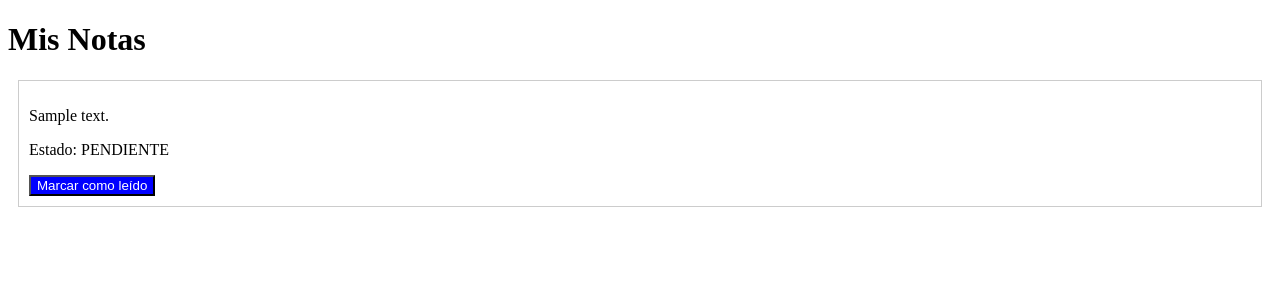
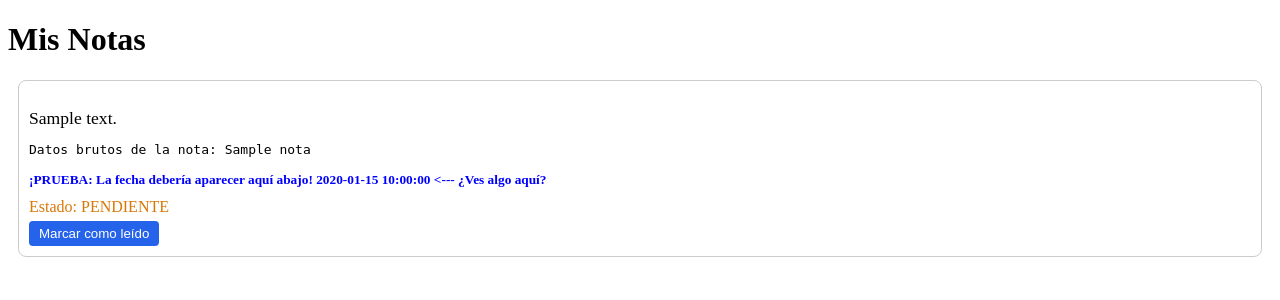
Before and after one commit to DishElectronica/copia-sistemaproyectos, a Flask app: template templates/notas.html in a window 1280 px wide. Shown: the top 300 px of the page. Run offline with Flask 3, Linux system fonts and the light colour scheme; the template is opened without the code that fills it: most values are stand-ins (such as "Sample title", 1, 10 or a date in 2020).

Commit message:
Implementación de lógica de notas, detalle y estructura de base de datos

```diff
--- a/app.py
+++ b/app.py
@@ -23,12 +23,8 @@ app.config['SQLALCHEMY_DATABASE_URI'] = 'sqlite:///sistema_limpio.db'
 app.secret_key = 'una_clave_muy_secreta_y_larga'
 db = SQLAlchemy(app)
 
-from notas_logica import (
-tiene_notas_pendientes,
-guardar_nota_db,
-obtener_notas_db,
-marcar_como_leido
-)
+from notas_logica import tiene_notas_pendientes, guardar_nota_db, obtener_notas_db, marcar_como_leido
+
 from models import Proyecto, NotaProyecto
 
 
@@ -97,8 +93,7 @@ class LinkProyecto(db.Model):
     proyecto_id = db.Column(db.Integer, db.ForeignKey('proyecto.id'), nullable=False)
     nombre_link = db.Column(db.String)
     url = db.Column(db.String(500))
-    # No necesitamos 'cumplido' necesariamente si cada vez que agregas
-    # uno nuevo asumimos que cuenta para el 5% (máximo 3).
+
 
 class ConfiguracionGlobal(db.Model):
     id = db.Column(db.Integer, primary_key=True)
@@ -295,6 +290,8 @@ def actualizar_links_globales():
     config = ConfiguracionGlobal.query.first()
     if not config:
         config = ConfiguracionGlobal()
+
+
         db.session.add(config)
 
 
@@ -572,10 +569,17 @@ def reset():
     borrar_base_de_datos()
     return "Base de datos eliminada. Reinicia el servidor para empezar de cero."
 
+
 @app.route('/notas/<int:proyecto_id>')
 def ver_notas(proyecto_id):
     lista_notas = obtener_notas_db(proyecto_id) # Esta función ya devuelve los diccionarios
+
+    template_path = os.path.join(app.root_path, 'templates', 'notas.html')
+    print(f"--- FLASK ESTÁ BUSCANDO EL HTML AQUÍ: {template_path} ---")
+
     return render_template('notas.html', notas=lista_notas, proyecto_id=proyecto_id)
+
+
 
 @app.route('/marcar-leido/<int:nota_id>')
 def marcar(nota_id):
--- a/database.sql
+++ b/database.sql
@@ -45,3 +45,11 @@ CREATE TABLE IF NOT EXISTS links_proyectos (
     url TEXT,
     FOREIGN KEY (id_proyecto) REFERENCES proyectos(id)
 );
+CREATE TABLE IF NOT EXISTS notas (
+    id INTEGER PRIMARY KEY AUTOINCREMENT,
+    proyecto_id INTEGER,
+    contenido TEXT,
+    leido INTEGER DEFAULT 0,
+    fecha_creacion TIMESTAMP DEFAULT CURRENT_TIMESTAMP,
+    FOREIGN KEY (proyecto_id) REFERENCES proyectos(id)
+);
--- a/notas_logica.py
+++ b/notas_logica.py
@@ -15,10 +15,7 @@ def borrar_base_de_datos():
 
 def obtener_conexion():
     base_dir = os.path.dirname(os.path.abspath(__file__))
-    db_path = os.path.join(base_dir, NOMBRE_DB)
-    db_path = os.path.join(os.path.dirname(os.path.abspath(__file__)), 'sistema_limpio.db')
-
-
+    db_path = os.path.join(base_dir, 'sistema_limpio.db')
     conn = sqlite3.connect(db_path)
 
     # CORRECCIÓN: 'leido' en lugar de 'lceido'
@@ -26,8 +23,14 @@ def obtener_conexion():
                     (id INTEGER PRIMARY KEY AUTOINCREMENT,
                      proyecto_id INTEGER,
                      contenido TEXT,
-                     leido INTEGER DEFAULT 0,
-                     fecha_creacion TIMESTAMP DEFAULT CURRENT_TIMESTAMP)''')
+                     leido INTEGER DEFAULT 0)''')
+
+    try:
+        conn.execute('ALTER TABLE notas ADD COLUMN fecha_creacion TIMESTAMP DEFAULT CURRENT_TIMESTAMP')
+        conn.commit()
+    except sqlite3.OperationalError:
+        pass # La columna ya existe, no hacemos nada
+
     conn.row_factory = sqlite3.Row
     return conn
 
@@ -35,17 +38,19 @@ def guardar_nota_db(proyecto_id, contenido):
     conn = obtener_conexion()
     conn.execute('INSERT INTO notas (proyecto_id, contenido) VALUES (?, ?)', (proyecto_id, contenido))
     conn.commit()
-    conn.close()
+
 
 def obtener_notas_db(proyecto_id):
     conn = obtener_conexion()
-    notas = conn.execute('''
-        SELECT * FROM notas
-        WHERE proyecto_id = ?
-        ORDER BY fecha_creacion DESC
-    ''', (proyecto_id,)).fetchall()
+    cursor = conn.execute('SELECT * FROM notas WHERE proyecto_id = ? ORDER BY fecha_creacion DESC', (proyecto_id,))
 
-    resultado = [dict(n) for n in notas]
+    # Esto es más seguro para obtener los nombres de las columnas
+    columnas = [description[0] for description in cursor.description]
+    notas = cursor.fetchall()
+
+    # Crear lista de diccionarios manualmente
+    resultado = [dict(zip(columnas, fila)) for fila in notas]
+
     conn.close()
     return resultado
 
--- a/templates/detalle.html
+++ b/templates/detalle.html
@@ -22,7 +22,7 @@
     <a href="/">← Volver al Tablero</a>
 
     <div class="card" style="background-color: #eef6ff; padding: 20px; border-radius: 12px; margin-bottom: 20px; border: 1px solid #d1e3ff;">
-    <h3>Recursos Globales</h3>
+    <h3>Consecutivo Documento Maestro</h3>
 
     <form method="POST" action="/actualizar_links_globales">
         <div style="display: flex; gap: 10px; align-items: center; flex-wrap: wrap;">
--- a/templates/notas.html
+++ b/templates/notas.html
@@ -4,17 +4,30 @@
     <h1>Mis Notas</h1>
 
     {% for nota in notas %}
-        <div style="border: 1px solid #ccc; margin: 10px; padding: 10px;">
-            <p>{{ nota.contenido }}</p>
+        <div style="border: 1px solid #ccc; margin: 10px; padding: 10px; border-radius: 8px;">
+            <p style="font-size: 1.1em; margin-bottom: 5px;">{{ nota.contenido }}</p>
 
-            {% if nota.leido == 1 %}
-                <span style="color: green;">✓ LEÍDO</span>
-            {% else %}
-                <p>Estado: PENDIENTE</p>
-                <a href="/marcar-leido/{{ nota.id }}">
-                    <button style="background-color: blue; color: white;">Marcar como leído</button>
-                </a>
-            {% endif %}
+            <pre>Datos brutos de la nota: {{ nota }}</pre>
+
+            <small style="color: blue; font-weight: bold;">
+                ¡PRUEBA: La fecha debería aparecer aquí abajo!
+                {{ nota.fecha_creacion }}
+                <--- ¿Ves algo aquí?
+            </small>
+
+
+            <div style="margin-top: 10px;">
+                {% if nota.leido == 1 %}
+                    <span style="color: green; font-weight: bold;">✓ LEÍDO</span>
+                {% else %}
+                    <p style="margin: 5px 0; color: #d97706;">Estado: PENDIENTE</p>
+                    <a href="/marcar-leido/{{ nota.id }}">
+                        <button style="background-color: #2563eb; color: white; border: none; padding: 5px 10px; border-radius: 4px; cursor: pointer;">
+                            Marcar como leído
+                        </button>
+                    </a>
+                {% endif %}
+            </div>
         </div>
     {% endfor %}
 </body>
```
